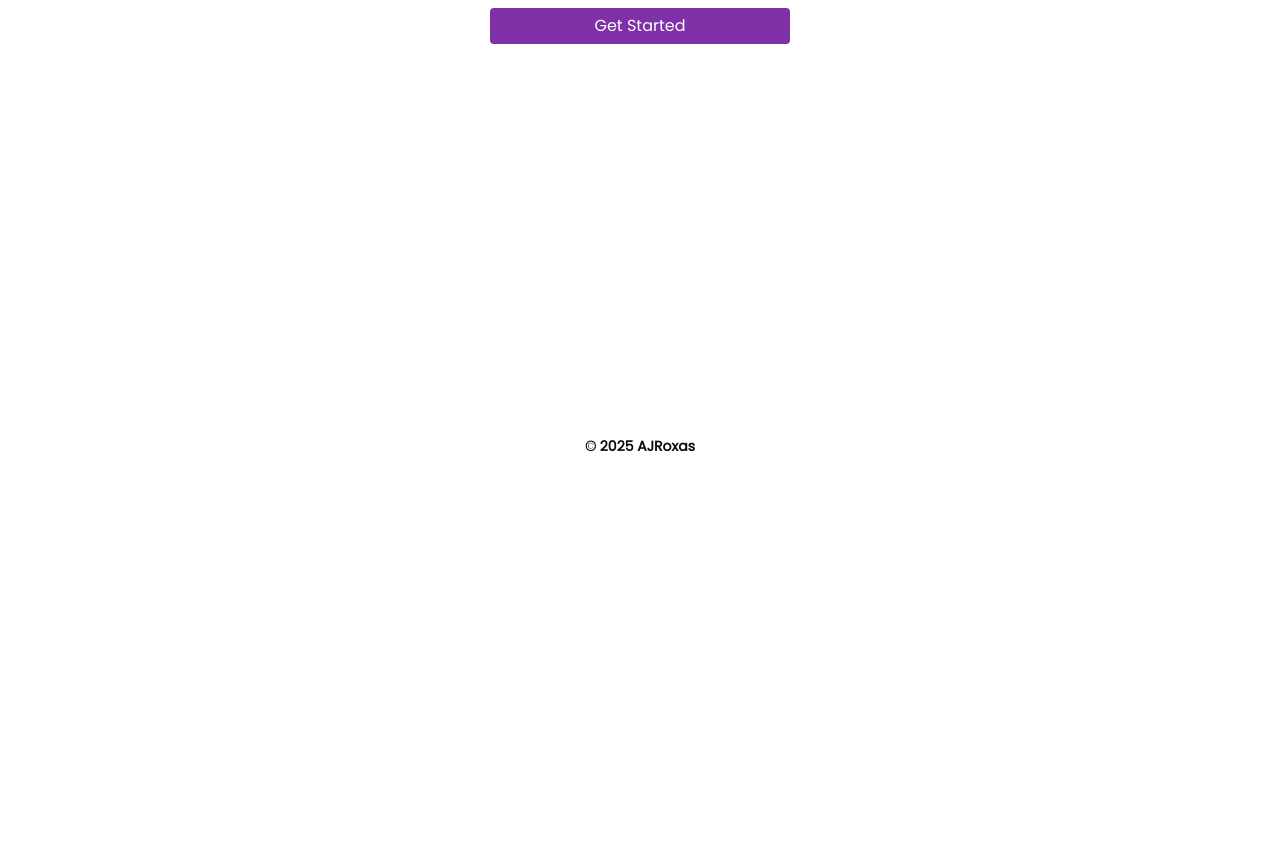
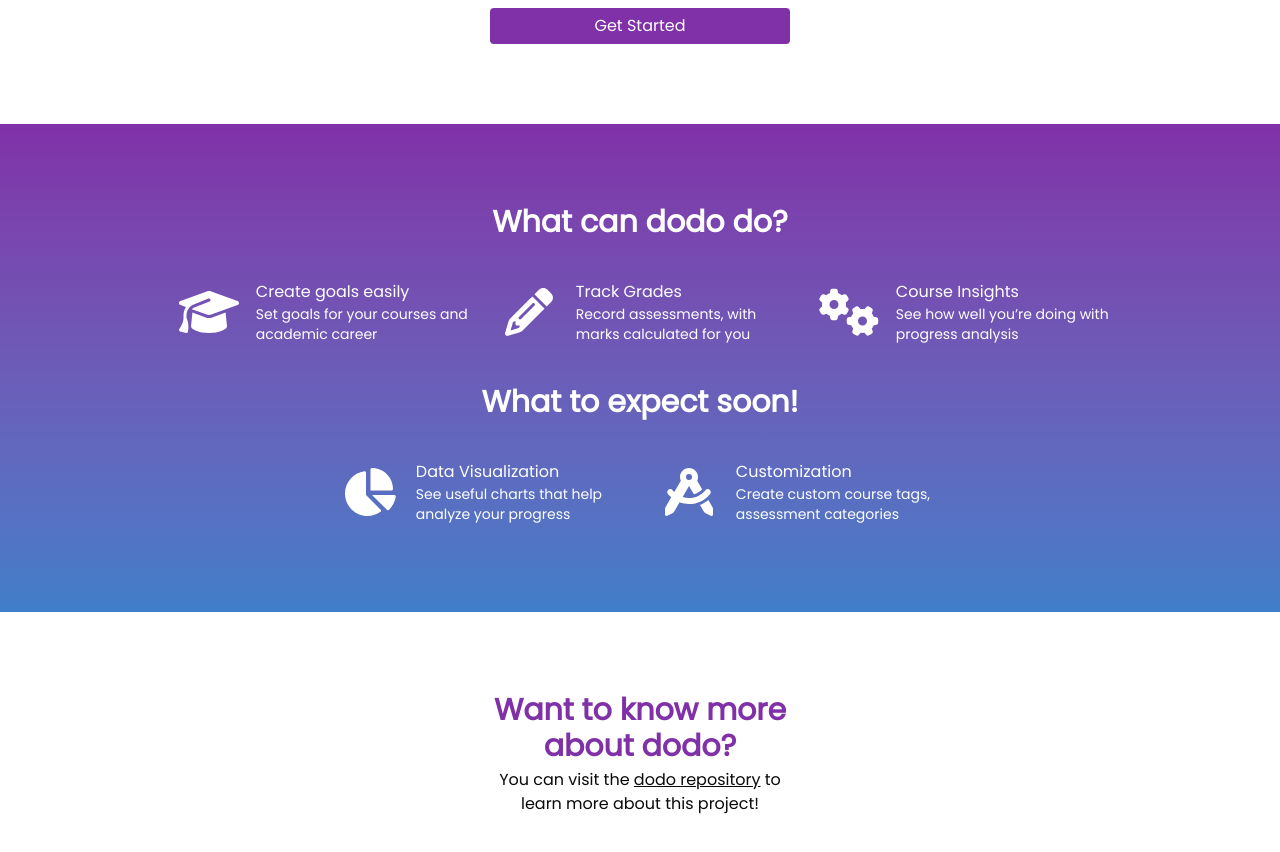
Before and after one commit to AJRoxas/dodo, a Next.js app: page / in a window 1280 px wide. Shown: the part 328-1180 px from the top of the page. Before the commit the page ends 800 px from the top, so only its background shows below. Built offline with nearby package versions, Linux system fonts and the light colour scheme.

Commit message:
Added landing page and 404 page

```diff
--- a/src/app/(general)/page.tsx
+++ b/src/app/(general)/page.tsx
@@ -1,14 +1,105 @@
-import Footer from '@/components/Footer';
 import HookSection from '@/components/landing-page/HookSection';
+import { FontAwesomeIcon } from '@fortawesome/react-fontawesome';
+import {
+  faGraduationCap,
+  faPencil,
+  faGears,
+  faChartPie,
+  faCompassDrafting,
+  IconDefinition,
+} from '@fortawesome/free-solid-svg-icons';
+
+interface FeatureIconProps {
+  icon: IconDefinition;
+  title: string;
+  description: string;
+}
+const FeatureIcon = ({ icon, title, description }: FeatureIconProps) => {
+  return (
+    <div className="w-75 h-20 flex gap-2 items-center">
+      <div className="flex justify-center items-center h-20 w-20">
+        <FontAwesomeIcon icon={icon} className="h-12! w-fit fill-light" />
+      </div>
+      <div className="w-55">
+        <div className="font-medium">{title}</div>
+        <div className="text-sm">{description}</div>
+      </div>
+    </div>
+  );
+};
+
+const currentFeatures = [
+  {
+    icon: faGraduationCap,
+    title: 'Create goals easily',
+    description: 'Set goals for your courses and academic career',
+  },
+  {
+    icon: faPencil,
+    title: 'Track Grades',
+    description: 'Record assessments, with marks calculated for you',
+  },
+  {
+    icon: faGears,
+    title: 'Course Insights',
+    description: 'See how well you’re doing with progress analysis',
+  },
+];
+
+const upcomingFeatures = [
+  {
+    icon: faChartPie,
+    title: 'Data Visualization',
+    description: 'See useful charts that help analyze your progress',
+  },
+  {
+    icon: faCompassDrafting,
+    title: 'Customization',
+    description: 'Create custom course tags, assessment categories',
+  },
+];
 
 const Home = () => {
   return (
-    <>
-      <main className="">
-        <HookSection></HookSection>
-      </main>
-      <Footer></Footer>
-    </>
+    <main className="">
+      <HookSection></HookSection>
+      <div className="flex flex-col justify-center items-center gap-8 p-10 sm:p-20 bg-gradient-primary text-light">
+        <div className="font-semibold text-3xl">What can dodo do?</div>
+        <div className="w-full max-w-5xl flex justify-center items-center flex-wrap gap-5">
+          {currentFeatures.map((feature, index) => (
+            <FeatureIcon
+              key={index}
+              icon={feature.icon}
+              title={feature.title}
+              description={feature.description}
+            ></FeatureIcon>
+          ))}
+        </div>
+        <div className="font-semibold text-3xl">What to expect soon!</div>
+        <div className="w-full max-w-5xl flex justify-center items-center flex-wrap gap-5">
+          {upcomingFeatures.map((feature, index) => (
+            <FeatureIcon
+              key={index}
+              icon={feature.icon}
+              title={feature.title}
+              description={feature.description}
+            ></FeatureIcon>
+          ))}
+        </div>
+      </div>
+      <div className="flex flex-col justify-center items-center gap-1 p-10 sm:p-20">
+        <div className="max-w-xs font-semibold text-3xl text-center text-primary">
+          Want to know more about dodo?
+        </div>
+        <div className="max-w-xs text-center w-full">
+          You can visit the{' '}
+          <a href="https://github.com/AJRoxas/dodo">
+            <u>dodo repository</u>
+          </a>{' '}
+          to learn more about this project!
+        </div>
+      </div>
+    </main>
   );
 };
 
--- a/src/components/Button.tsx
+++ b/src/components/Button.tsx
@@ -19,7 +19,7 @@ const Button = ({
       : size === 'md'
       ? 'h-16 rounded-lg'
       : 'h-9 rounded-sm';
-  const btnWidth = isHalved ? 'w-[150px]' : 'w-[300px]';
+  const btnWidth = isHalved ? 'w-37.5' : 'w-75';
   const style = `${btnSize} ${btnWidth} bg-primary text-light cursor-pointer`;
   return (
     <button className={style} onClick={onClick}>
--- a/src/components/Navbar.tsx
+++ b/src/components/Navbar.tsx
@@ -4,8 +4,8 @@ import Link from 'next/link';
 const SignInLink = () => {
   return (
     <>
-      <Link href="/signin">Sign in</Link>
-      <Link href="/signup">Sign up</Link>
+      <Link href="/sign-in">Sign in</Link>
+      <Link href="/sign-up">Sign up</Link>
     </>
   );
 };
--- a/src/components/landing-page/HookSection.tsx
+++ b/src/components/landing-page/HookSection.tsx
@@ -1,8 +1,11 @@
 'use client';
 
 import Button from '@/components/Button';
+import { useRouter } from 'next/navigation'
 
 const HookSection = () => {
+  const router = useRouter();
+
   return (
     <div className="flex flex-col justify-center items-center gap-2 p-10 sm:p-20">
       <div className="font-semibold text-4xl sm:text-6xl">Your Grades</div>
@@ -10,7 +13,7 @@ const HookSection = () => {
       <div className="max-w-xs text-center">
         Record, analyze, and improve with dodo&apos;s grade tracker and insights
       </div>
-      <Button onClick={() => { alert('Oi!'); } }>Get Started</Button>
+      <Button onClick={() => router.push('/sign-up') }>Get Started</Button>
     </div>
   );
 };
```
